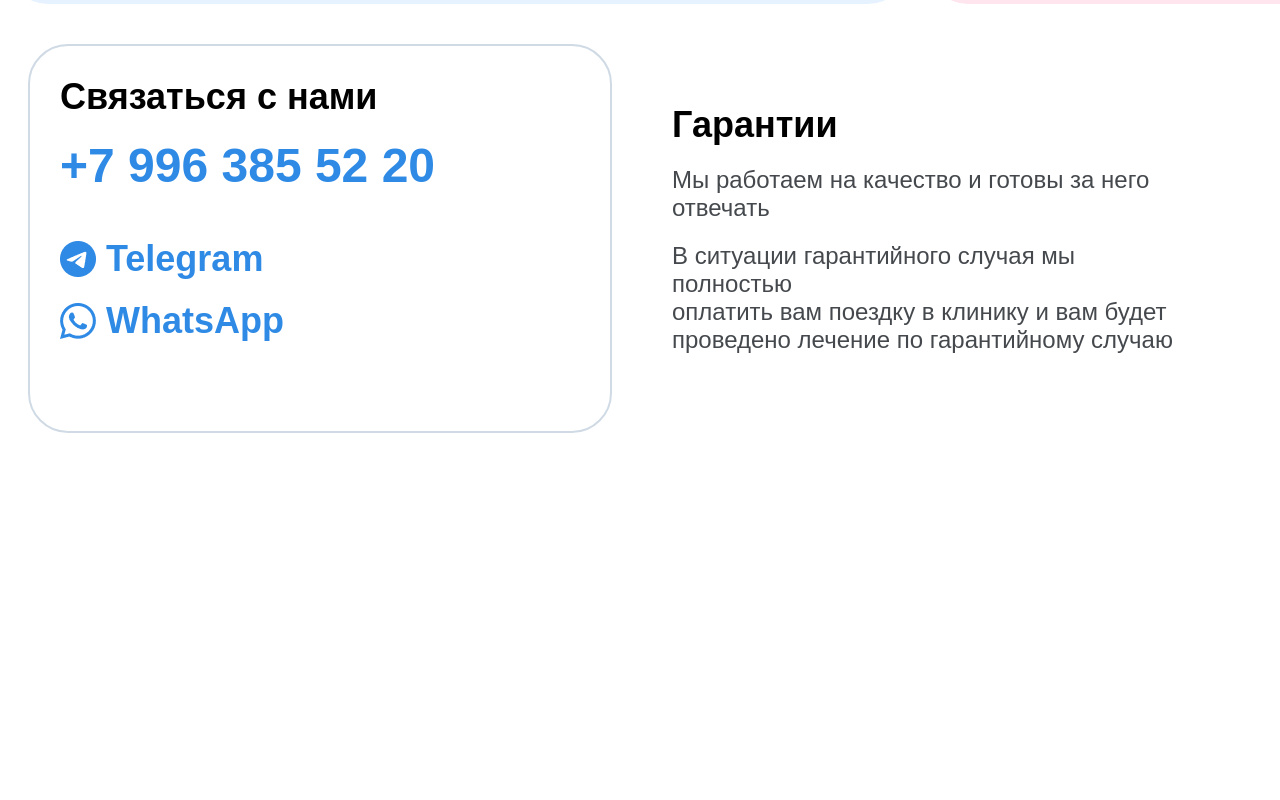
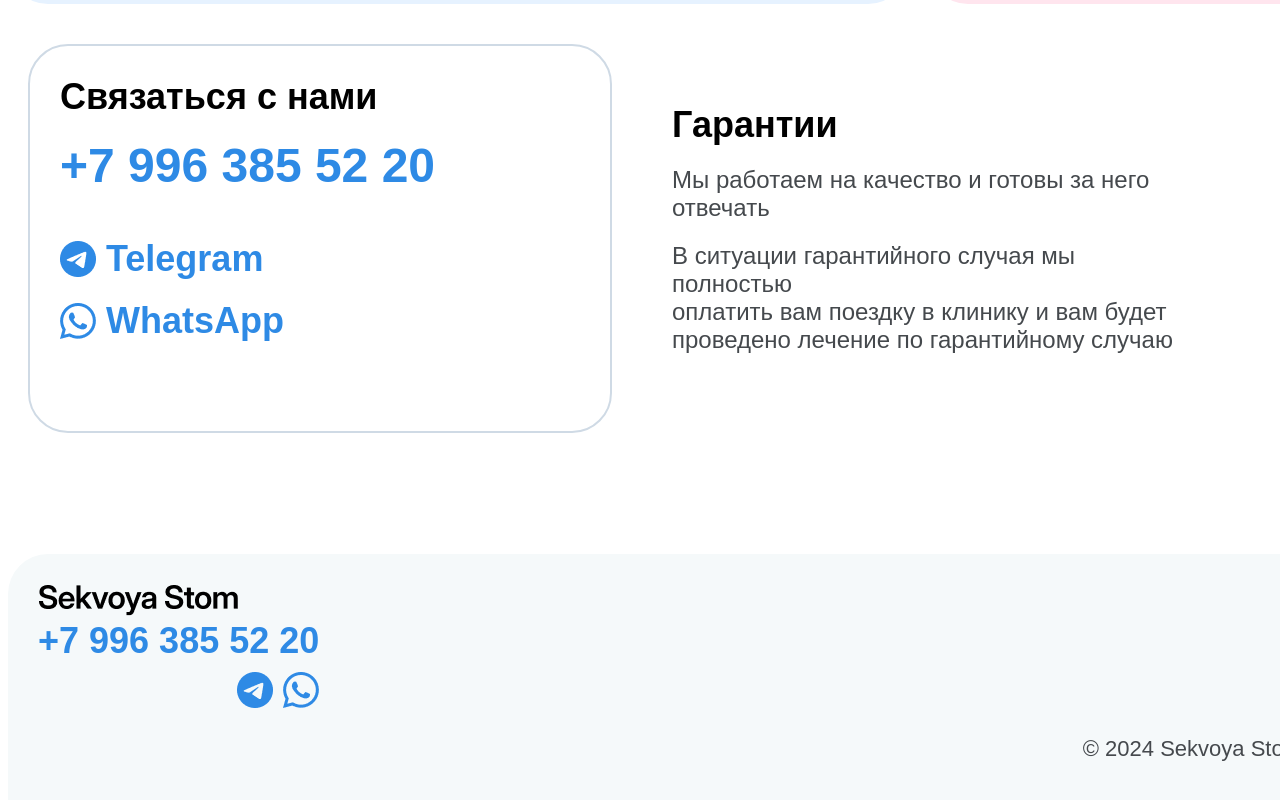
Before and after one commit to VoRaX00/Dentistry, a Next.js app: page / in a window 1280 px wide. Shown: the part 1837-2637 px from the top of the page. Before the commit the page ends 2399 px from the top, so only its background shows below. Built offline with nearby package versions, Linux system fonts and the light colour scheme.

Commit message:
Added minimal footer

```diff
--- a/src/app/page.tsx
+++ b/src/app/page.tsx
@@ -5,8 +5,8 @@ import {Heading} from "@/components/Heading";
 import {Hero} from "@/components/Hero";
 import {HowIt} from "@/components/HowIt";
 import {Services} from "@/components/Services";
-import {Guarantees} from "@/components/Guarantees";
 import {Contacts} from "@/components/Contacts";
+import {Footer} from "@/components/Footer";
 
 export default function Home() {
   return (
@@ -22,6 +22,7 @@ export default function Home() {
       <HowIt/>
       <Services/>
       <Contacts/>
+      <Footer/>
     </div>
   );
 }
--- /dev/null
+++ b/src/components/Footer.tsx
@@ -0,0 +1,25 @@
+import styles from "@/styles/Footer.module.css"
+
+export function Footer() {
+    return (
+        <div className={styles.footer}>
+            <div className={styles.content}>
+                <div className={styles.logo}>
+                    <img src="logo.png" alt="logo"/>
+                </div>
+                <div className={styles.contacts}>
+                    <a href="tel:+79963855220" className={styles.phone}>
+                        +7 996 385 52 20
+                    </a>
+                    <div className={styles.icons}>
+                        <img src="/messengers/telegram.png" alt="Telegram"/>
+                        <img src="/messengers/whatsApp.png" alt="WhatsApp"/>
+                    </div>
+                </div>
+            </div>
+            <div className={styles.copyright}>
+                <p>© 2024 Sekvoya Stom</p>
+            </div>
+        </div>
+    )
+}
--- /dev/null
+++ b/src/styles/Footer.module.css
@@ -0,0 +1,50 @@
+.footer {
+    border-top-left-radius: 40px;
+    border-top-right-radius: 40px;
+    background-color: #F5F9FA;
+    width: 100%;
+    height: 200px;
+    padding: 30px;
+    display: flex;
+    flex-direction: column;
+    justify-content: space-between;
+}
+
+.content {
+    display: flex;
+    flex-direction: column;
+    align-items: flex-start;
+}
+
+.contacts {
+    display: flex;
+    flex-direction: column;
+    align-items: flex-end;
+}
+
+.phone {
+    color: #2E8AE5;
+    font-size: 36px;
+    font-weight: bold;
+    text-decoration: none;
+    margin-bottom: 10px;
+}
+
+.icons {
+    display: flex;
+    gap: 10px;
+}
+
+.icons a {
+    color: #1E90FF;
+}
+
+.icons a:hover {
+    color: #187bcd;
+}
+
+.copyright {
+    text-align: right;
+    font-size: 22px;
+    color: #45494D;
+}
```
